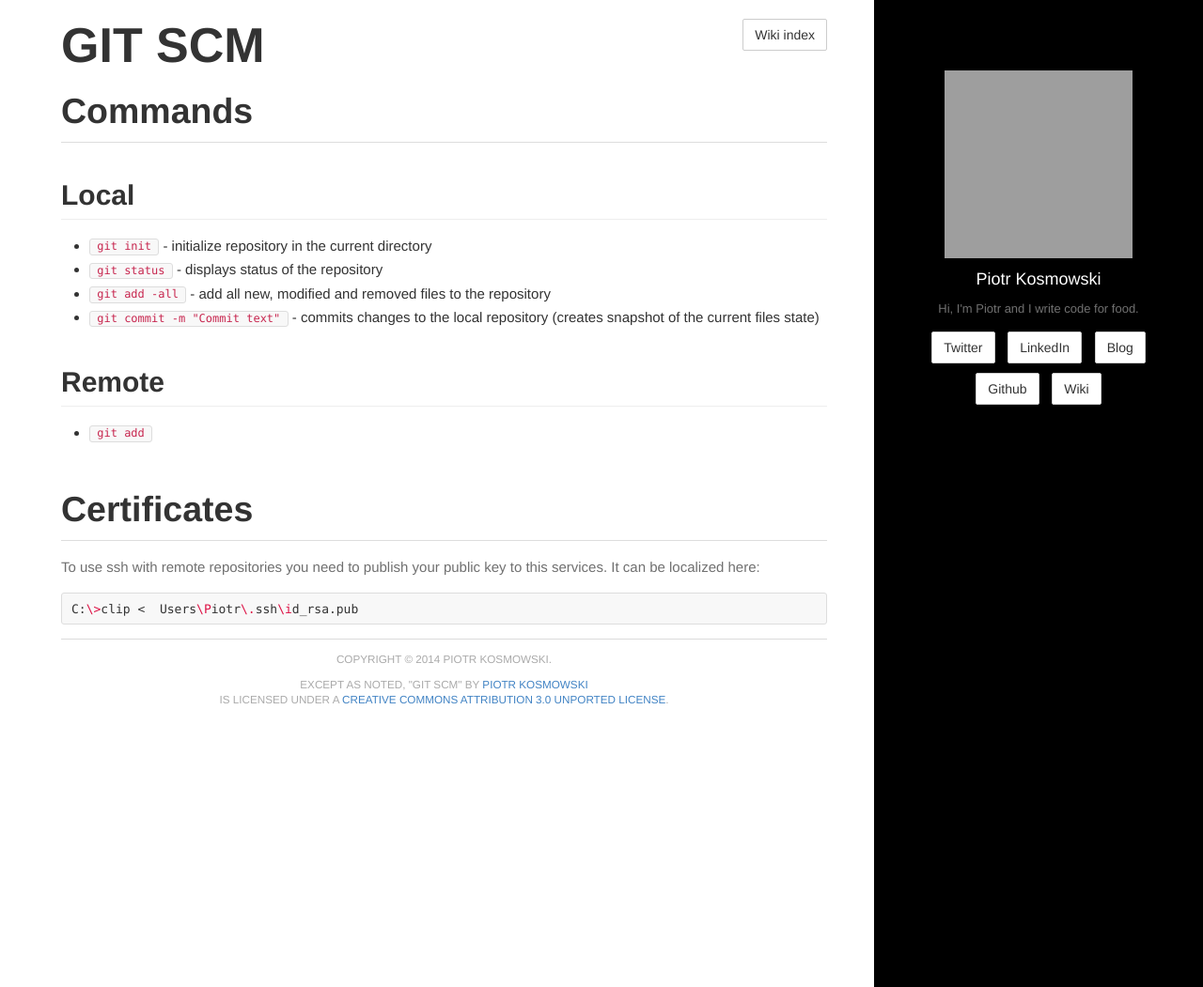
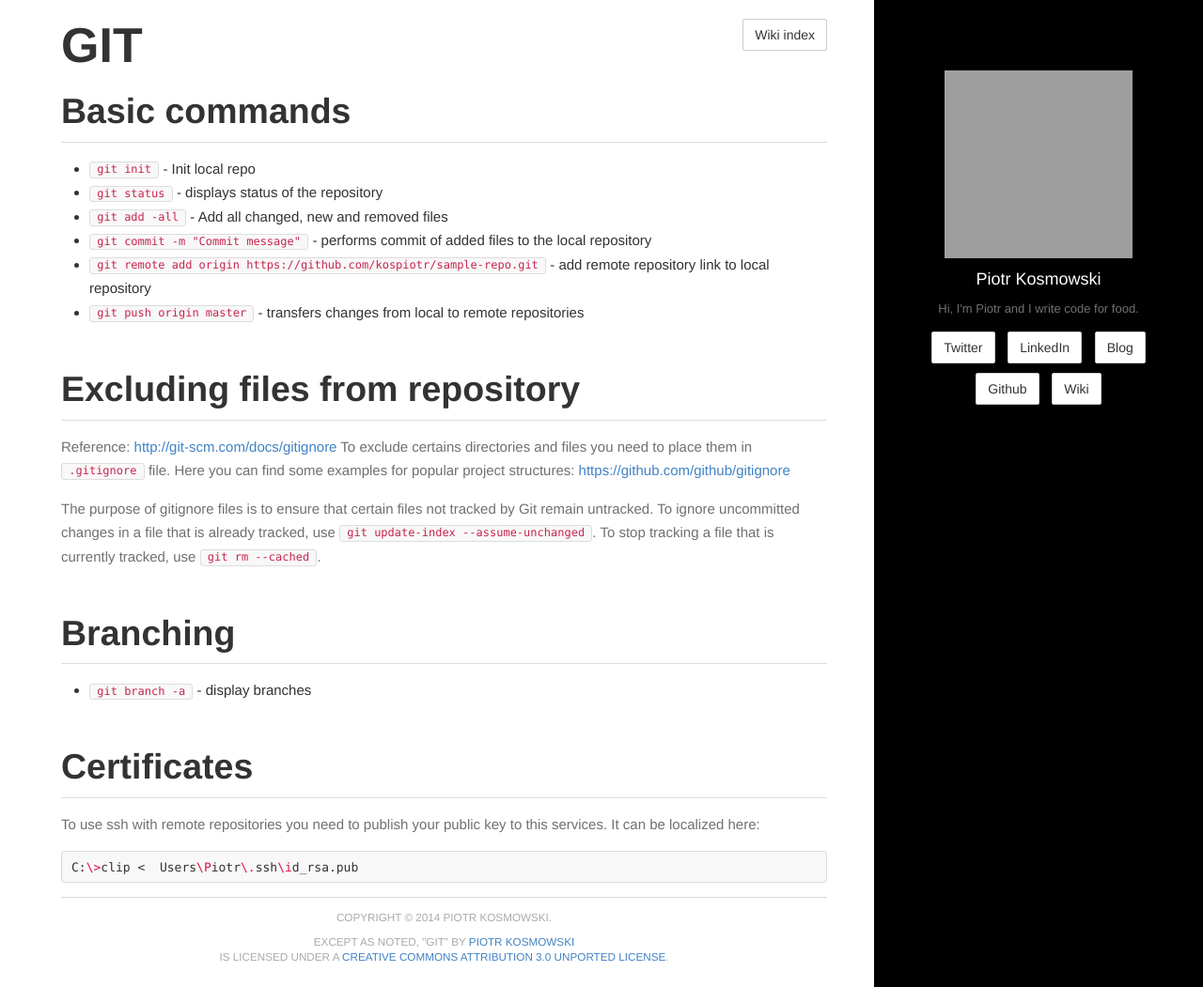
Before and after one commit to kospiotr/kospiotr.github.io, a Jekyll site: the page built from wiki/git.md, in a window 1280 px wide and 1051 px high. Shown: the whole window at 94% size. Built offline with Jekyll 4.4.1, drawn with Linux system fonts in a browser that asks for light colours; Markdown is read by kramdown in place of the engine named in the settings; grey boxes are pictures that could not be loaded.

Commit message:
GIT wiki updated

````diff
--- a/wiki/git.md
+++ b/wiki/git.md
@@ -1,18 +1,29 @@
 ---
 layout: wiki
-title: GIT SCM
+title: GIT
 comments: false
 ---
 
-#Commands
-##Local
- * ```git init``` - initialize repository in the current directory
+#Basic commands
+
+ * ```git init``` - Init local repo
  * ```git status``` - displays status of the repository
- * ```git add -all``` - add all new, modified and removed files to the repository
- * ```git commit -m "Commit text"``` - commits changes to the local repository (creates snapshot of the current files state)
+ * ```git add -all``` - Add all changed, new and removed files
+ * ```git commit -m "Commit message"``` - performs commit of added files to the local repository
+ * ```git remote add origin https://github.com/kospiotr/sample-repo.git``` - add remote repository link to local repository
+ * ```git push origin master``` - transfers changes from local to remote repositories
 
-##Remote
- * ```git add```
+# Excluding files from repository
+  Reference: [http://git-scm.com/docs/gitignore](http://git-scm.com/docs/gitignore)
+To exclude certains directories and files you need to place them in ```.gitignore``` file. Here you can find some examples for popular project structures: [https://github.com/github/gitignore](https://github.com/github/gitignore)
+
+The purpose of gitignore files is to ensure that certain files not tracked by Git remain untracked.
+To ignore uncommitted changes in a file that is already tracked, use ```git update-index --assume-unchanged```.
+To stop tracking a file that is currently tracked, use ```git rm --cached```.
+
+# Branching
+
+ * ```git branch -a``` - display branches
 
 #Certificates
 To use ssh with remote repositories you need to publish your public key to this services. It can be localized here:
````
Also changed, not shown: wiki/git.markdown (deleted, +0 -25 lines).
